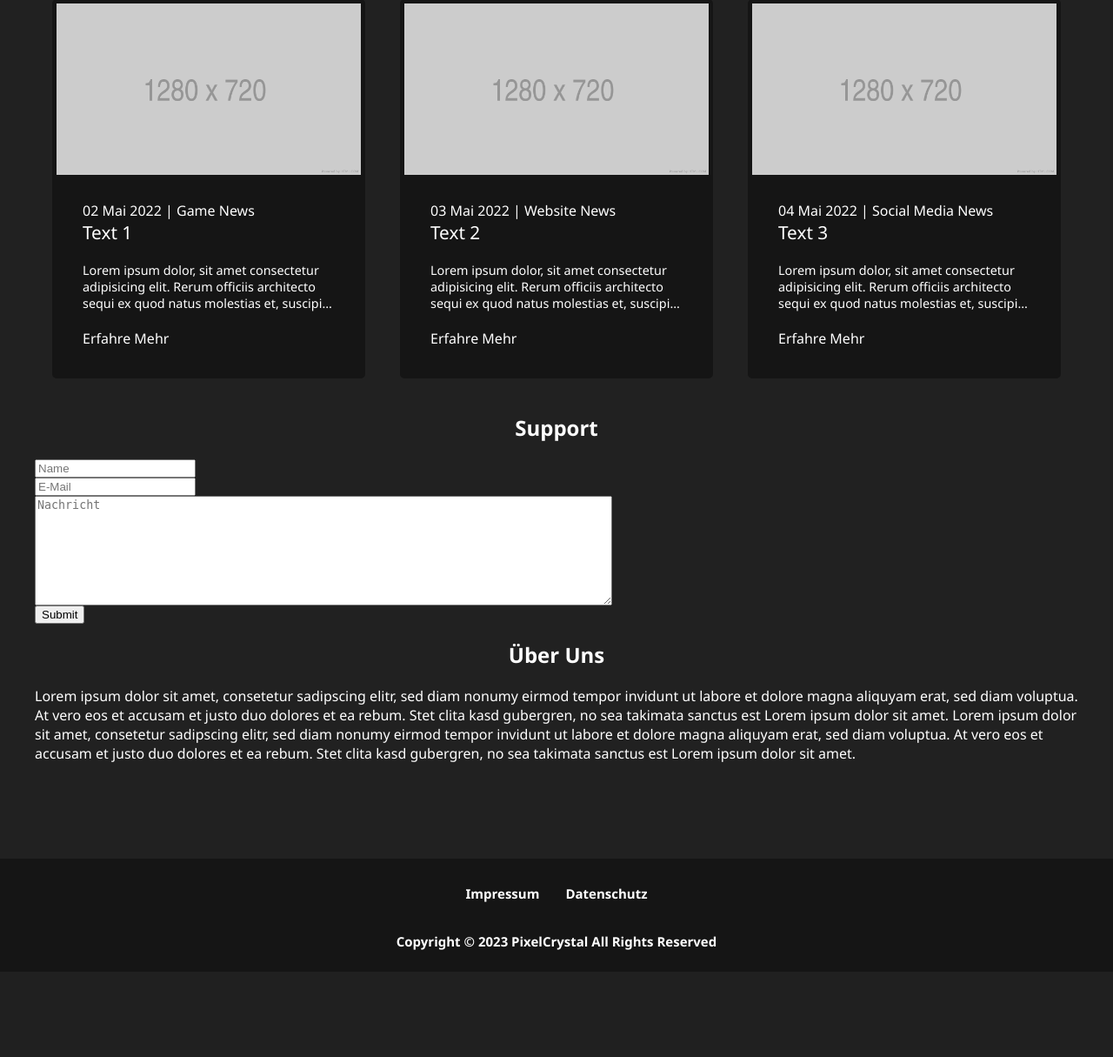
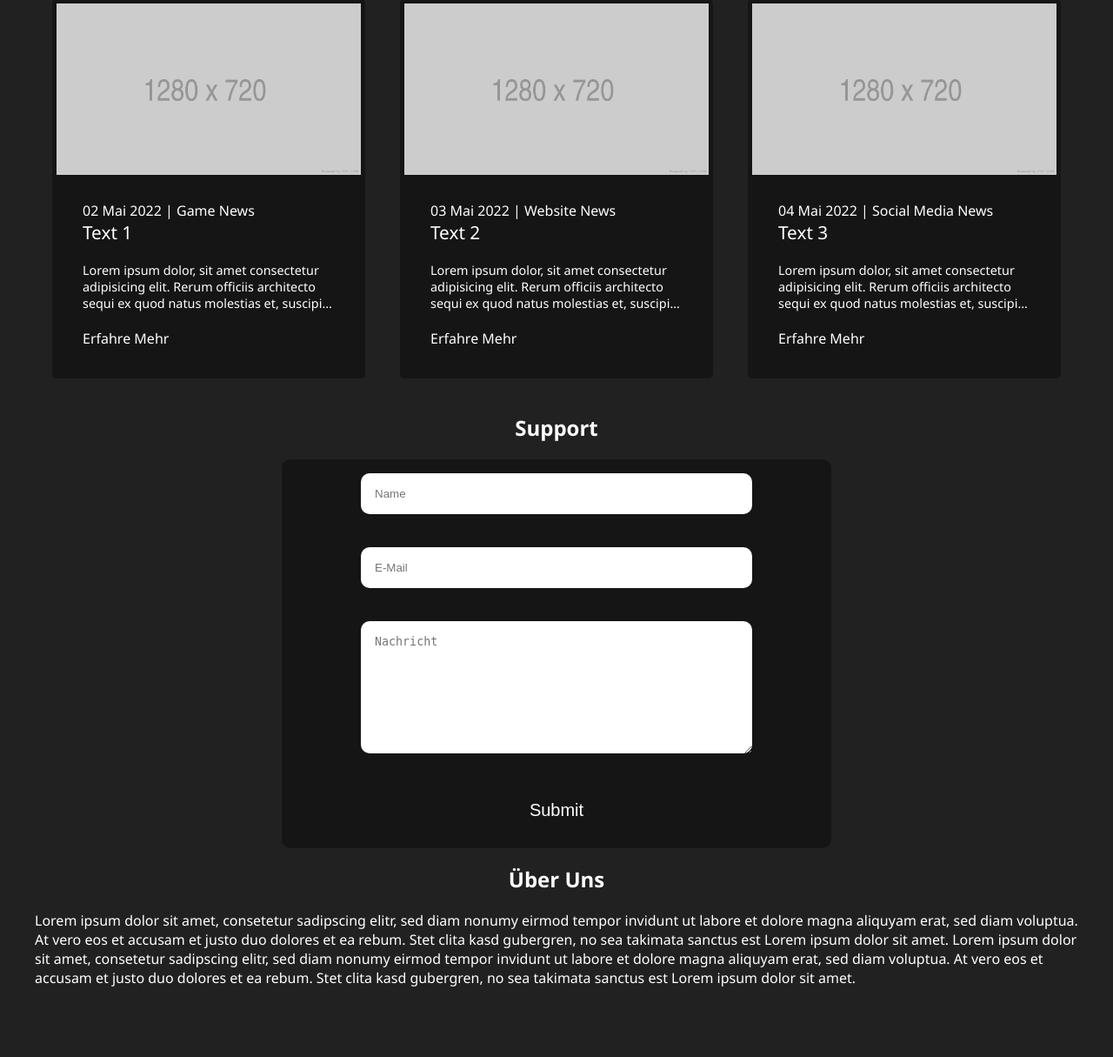
Before and after one commit to TheS1L3NT/PixelCrystal, a PHP site: page / in a window 1280 px wide. Shown: the part 1270-2485 px from the top of the page at 87% size. Before the commit the page ends 2362 px from the top, so only its background shows below. Run offline with PHP 8.4, Linux system fonts and the light colour scheme.

Commit message:
Change Style of Email Form

```diff
--- a/index.html
+++ b/index.html
@@ -1,4 +1,4 @@
-<html>
+    <html>
     <head>
         <title>Startseite | MoonLight</title>
         <meta charset="UTF-8">
--- a/style.css
+++ b/style.css
@@ -47,6 +47,43 @@ nav{
 
 #home{
     text-align: center;
+}
+
+.form-contact{
+    width: 50%;
+    margin: auto;
+    padding: 1rem;
+    background-color: #151515;
+    display: flex;
+    flex-direction: column;
+    gap: 0.5rem;
+    align-items: center;
+    border-radius: 10px;
+}
+input{
+    width: 75%;
+    padding: 1rem;
+    border-radius: 10px;
+    border: none;
+    outline: none;
+}
+input[type="submit"]{
+    width: fit-content;
+    cursor: pointer;
+    color: rgb(255, 255, 255);
+    background: #151515;
+    font-size: 20px;
+}
+input[type="submit"]:hover{
+    color: rgb(155, 155, 155);
+    transition: all ease 0.3s;
+}
+textarea{
+    width: 75%;
+    padding: 1rem;
+    border-radius: 10px;
+    border: none;
+    outline: none;
 }
 
 footer ul, nav ul{
```
